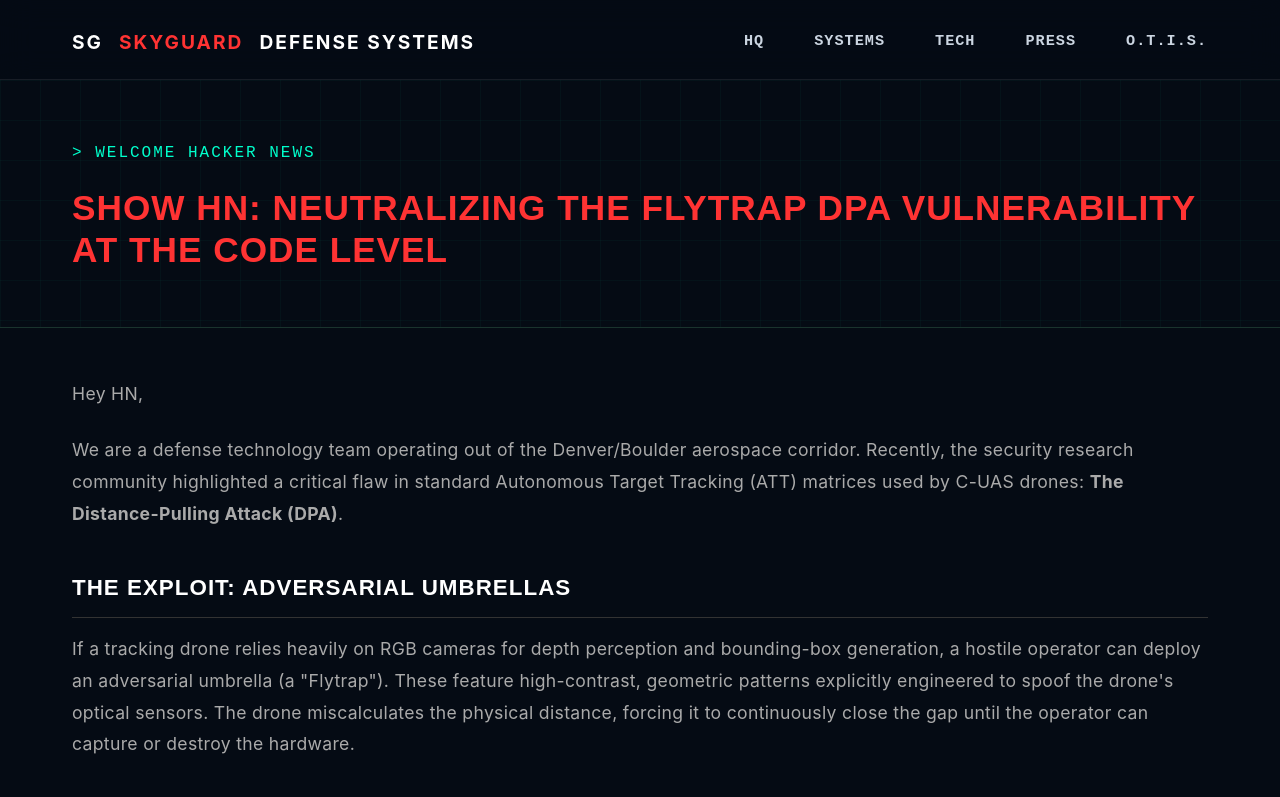
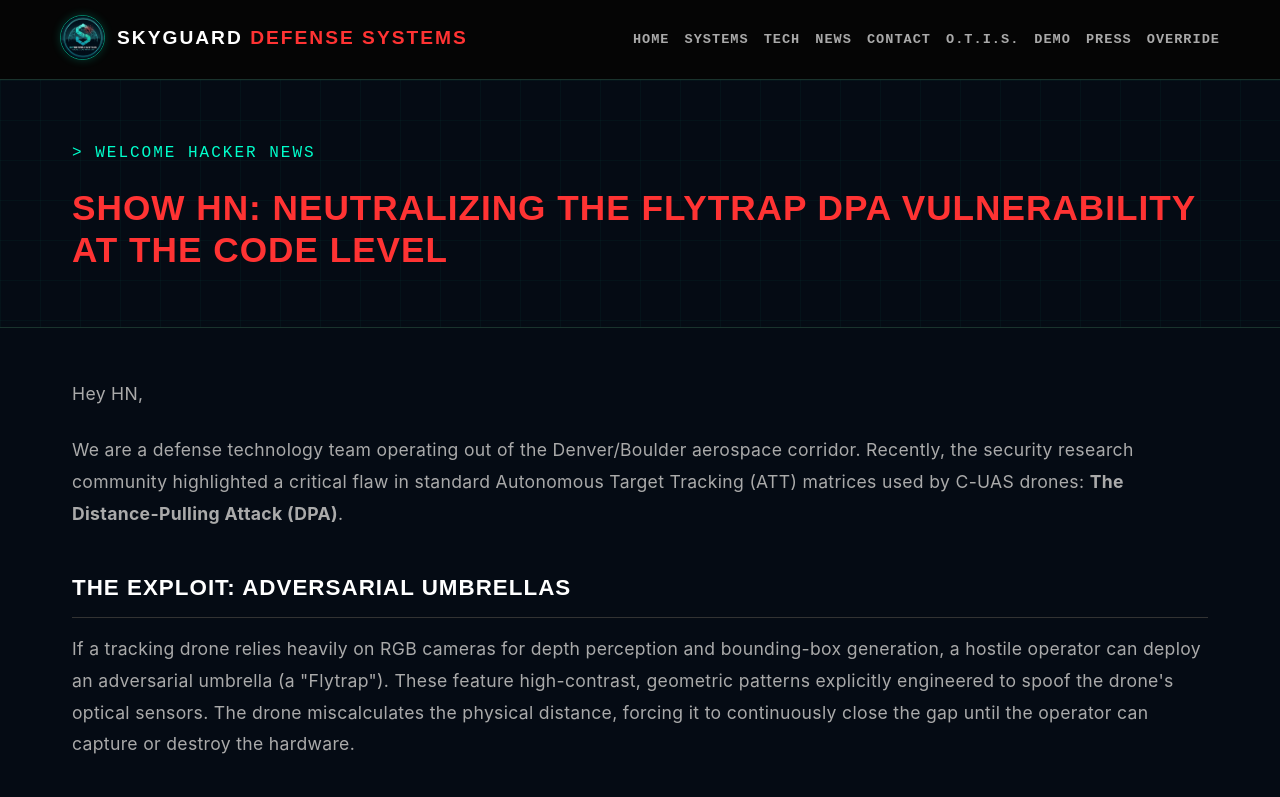
Before and after one commit to Xtact/skyguarddefensesystems, a website built with Vite: page hn-flytrap-override.html in a window 1280 px wide. Shown: the top 797 px of the page. Built offline with nearby package versions, Linux system fonts and the light colour scheme.

Commit message:
Add responsive global header and navigation

```diff
--- a/hn-flytrap-override.html
+++ b/hn-flytrap-override.html
@@ -68,19 +68,61 @@
     </style>
 </head>
 <body>
+    <style>
+        .global-header { border-bottom: 1px solid #1a332d; padding: 15px 0; background-color: #050505; }
+        .global-header .container { display: flex; justify-content: space-between; align-items: center; max-width: 1200px; margin: 0 auto; padding: 0 20px; }
+        .global-nav { width: 100%; display: flex; justify-content: space-between; align-items: center; }
+        .global-logo { display: flex; align-items: center; gap: 12px; text-decoration: none; }
+        .global-logo img { height: 45px; width: 45px; border-radius: 50%; border: 1px solid rgba(0,255,204,0.5); box-shadow: 0 0 10px rgba(0,255,204,0.2); }
+        .global-logo h1 { color: #ffffff; font-size: 1.2rem; font-weight: bold; letter-spacing: 2px; margin: 0; }
+        .global-logo span { color: #ff3333; }
 
-    <header>
-        <div class="container header-content">
-            <div class="logo">SG <span>SKYGUARD</span> DEFENSE SYSTEMS</div>
-            <div class="nav-links tech-font">
-                <a href="index.html">HQ</a>
-                <a href="index.html#systems">Systems</a>
-                <a href="index.html#tech">Tech</a>
-                <a href="news-flytrap-umbrella-attack.html">Press</a>
-                <a href="otis-vision.html">O.T.I.S.</a>
-            </div>
+        .global-nav-links { display: flex; gap: 15px; list-style: none; margin: 0; padding: 0; }
+        .global-nav-links a { font-family: 'Courier New', Courier, monospace; font-size: 0.85rem; font-weight: bold; letter-spacing: 1px; text-transform: uppercase; color: #aaaaaa; text-decoration: none; transition: color 0.3s; }
+        .global-nav-links a:hover { color: #00ffcc; }
+
+        .global-menu-toggle { display: none; flex-direction: column; cursor: pointer; gap: 5px; }
+        .global-menu-toggle span { width: 25px; height: 2px; background-color: #00ffcc; transition: 0.3s; }
+
+        @media (max-width: 900px) {
+            .global-menu-toggle { display: flex; }
+            .global-nav-links { display: none; position: absolute; top: 75px; left: 0; width: 100%; background: #050505; flex-direction: column; padding: 20px 0; border-bottom: 1px solid #1a332d; z-index: 1000; text-align: center; }
+            .global-nav-links.active { display: flex; }
+            .global-nav-links li { margin: 10px 0; }
+        }
+    </style>
+
+    <header class="global-header">
+        <div class="container">
+            <nav class="global-nav">
+                <a href="index.html" class="global-logo">
+                    <img src="skyguard_logo.png" alt="SkyGuard Logo">
+                    <div><h1>SKYGUARD <span>DEFENSE SYSTEMS</span></h1></div>
+                </a>
+
+                <div class="global-menu-toggle" id="mobile-menu-btn">
+                    <span></span><span></span><span></span>
+                </div>
+
+                <ul class="global-nav-links" id="mobile-nav-links">
+                    <li><a href="index.html">HOME</a></li>
+                    <li><a href="index.html#products">SYSTEMS</a></li>
+                    <li><a href="index.html#tech">TECH</a></li>
+                    <li><a href="index.html#news">NEWS</a></li>
+                    <li><a href="index.html#contact">CONTACT</a></li>
+                    <li><a href="otis-vision.html">O.T.I.S.</a></li>
+                    <li><a href="otis-dashboard.html">DEMO</a></li>
+                    <li><a href="news-flytrap-umbrella-attack.html">PRESS</a></li>
+                    <li><a href="hn-flytrap-override.html">OVERRIDE</a></li>
+                </ul>
+            </nav>
         </div>
     </header>
+    <script>
+        document.getElementById('mobile-menu-btn').addEventListener('click', function() {
+            document.getElementById('mobile-nav-links').classList.toggle('active');
+        });
+    </script>
 
     <div class="hero">
         <div class="container">
```
